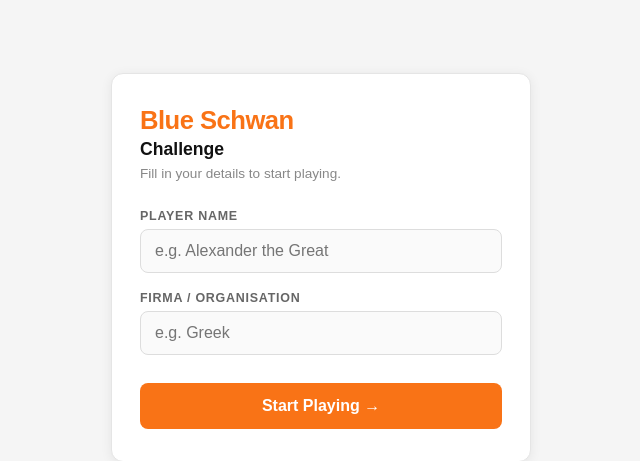
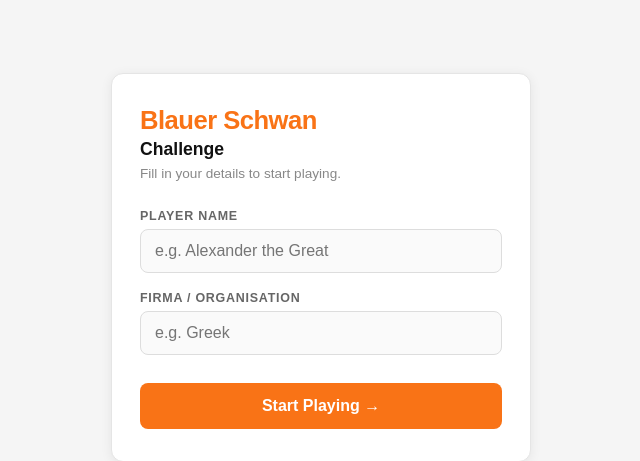
Before and after one commit to bibinsees/blue_swan, a FastAPI app: page / in a window 1280 px wide. Shown: the part 133-594 px from the top of the page, without its empty margins (319-959 px from the left). Run offline with FastAPI, Linux system fonts and the light colour scheme; parts of the project's set-up code (start-up, migrations or seed data) failed here and were passed over.

```diff
--- a/templates/game.html
+++ b/templates/game.html
@@ -3,7 +3,7 @@
 <head>
   <meta charset="UTF-8" />
   <meta name="viewport" content="width=device-width, initial-scale=1.0" />
-  <title>Blue Schwan – Game</title>
+  <title>Blauer Schwan – Game</title>
   <style>
     * { box-sizing: border-box; margin: 0; padding: 0; }
     body {
@@ -187,7 +187,7 @@
 <body>
 
   <div class="header">
-    <h1>Blue Schwan</h1>
+    <h1>Blauer Schwan</h1>
     <div style="display:flex;align-items:center;gap:16px;">
       <a href="{{ leaderboard_url }}" target="_blank"
          style="font-size:0.8rem;font-weight:700;color:#f97316;text-decoration:none;border:1px solid #fed7aa;background:#fff7ed;padding:5px 12px;border-radius:20px;">
--- a/templates/register.html
+++ b/templates/register.html
@@ -3,7 +3,7 @@
 <head>
   <meta charset="UTF-8" />
   <meta name="viewport" content="width=device-width, initial-scale=1.0" />
-  <title>Blue Schwan – Register</title>
+  <title>Blauer Schwan – Register</title>
   <style>
     * { box-sizing: border-box; margin: 0; padding: 0; }
     body {
@@ -93,7 +93,7 @@
 </head>
 <body>
   <div class="card">
-    <div class="logo">Blue Schwan</div>
+    <div class="logo">Blauer Schwan</div>
     <h1>Challenge</h1>
     <p class="subtitle">Fill in your details to start playing.</p>
 
```
